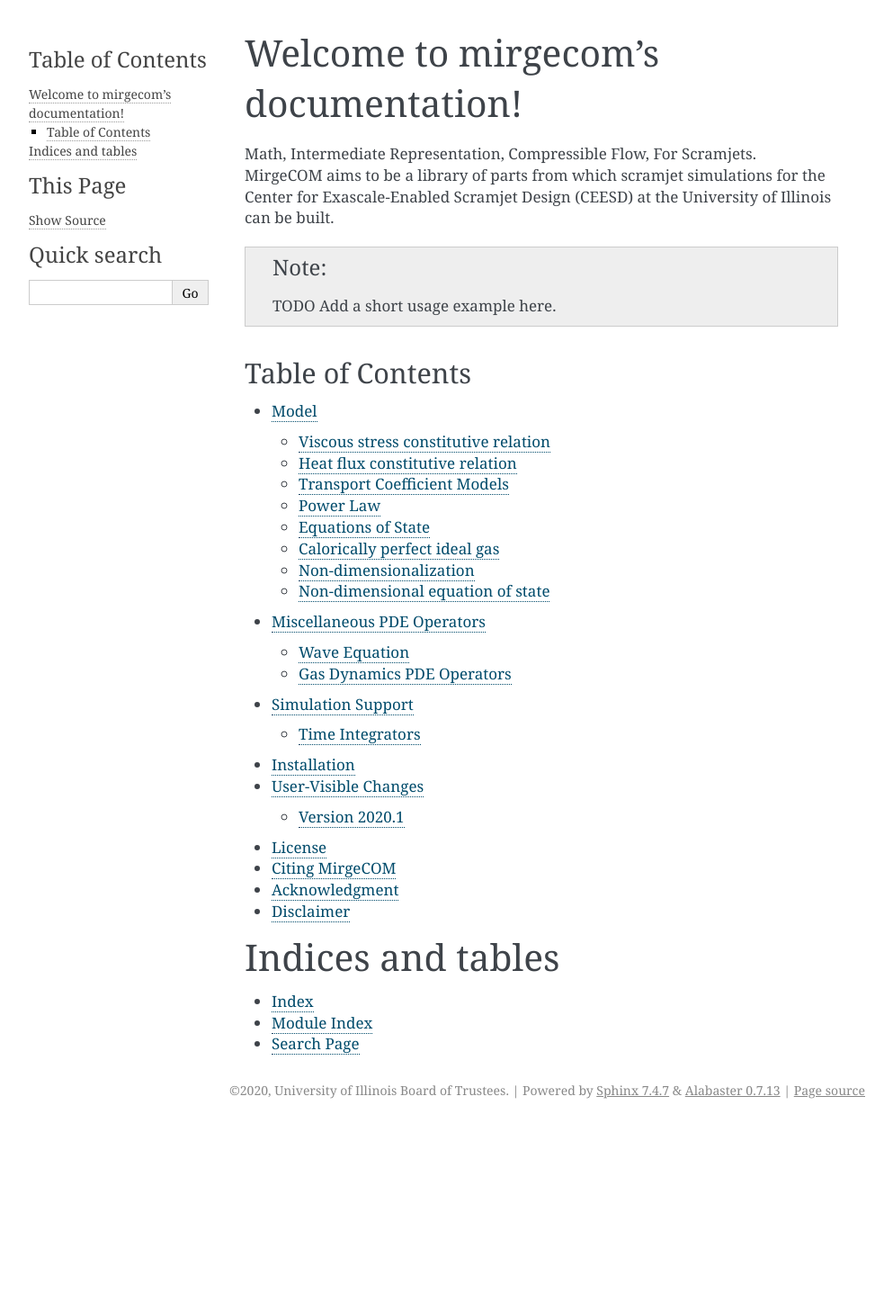
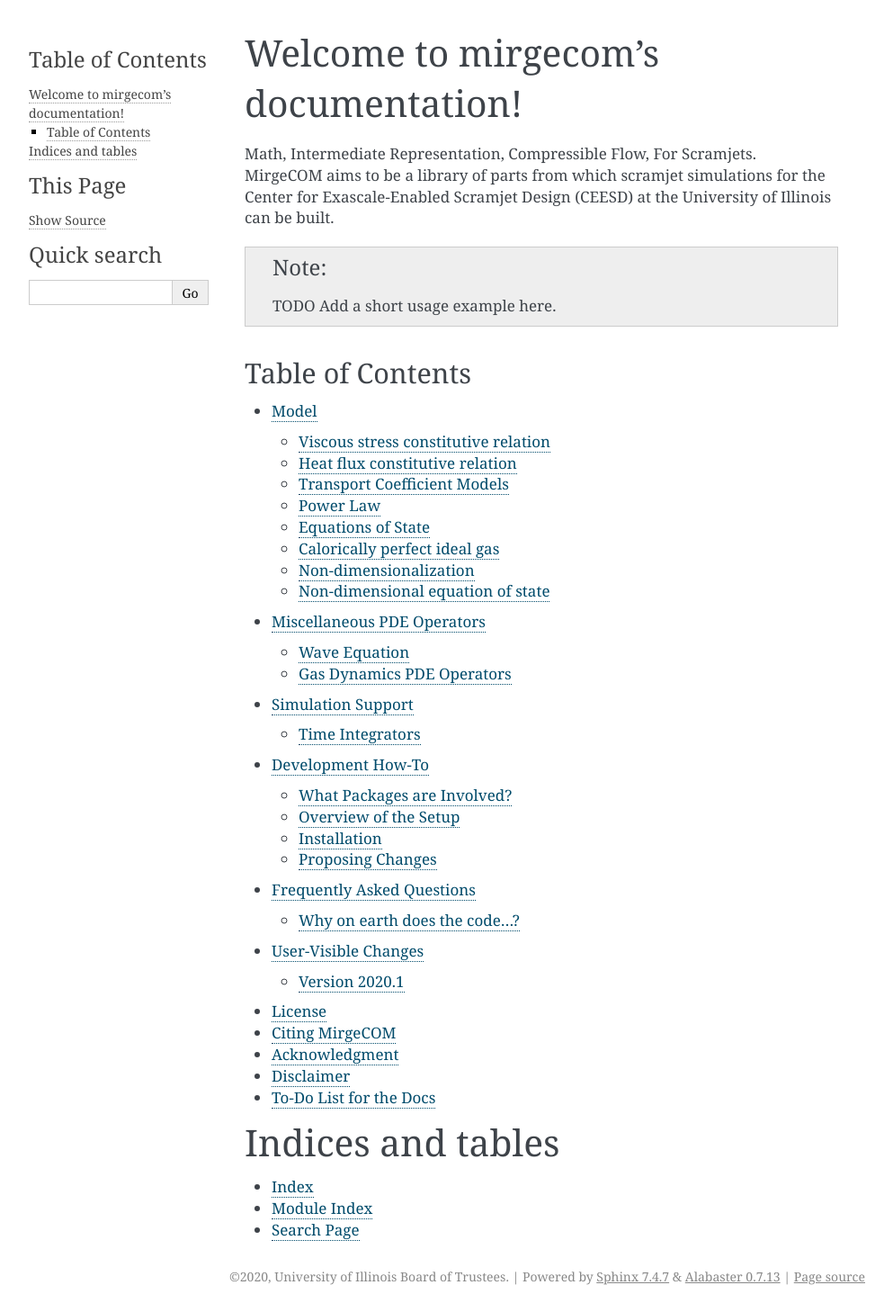
Before and after one commit to illinois-ceesd/mirgecom, a Sphinx documentation site: the page built from doc/index.rst, in a window 1280 px wide. Shown: the whole page at 90% size, without its empty margins (148-1141 px from the left). Built offline with Sphinx 7.4.7, drawn with Linux system fonts in a browser that asks for light colours; before the commit the page ends 1251 px from its top, so only the background shows below that; some of the changed lines change nothing that is shown.

Commit message:
Add stub dev docs, faq

```diff
--- a/doc/conf.py
+++ b/doc/conf.py
@@ -43,6 +43,8 @@
         "sphinx.ext.autodoc",
         "sphinx.ext.doctest",
         "sphinx.ext.napoleon",
+        "sphinx.ext.graphviz",
+        "sphinx.ext.todo",
         ]
 
 # Add any paths that contain templates here, relative to this directory.
@@ -82,5 +84,8 @@
     'https://documen.tician.de/grudge/': None,
     'https://documen.tician.de/pytato/': None,
     'http://documen.tician.de/loopy/': None,
+    'http://documen.tician.de/pytato': None,
     }
 autoclass_content = "both"
+
+todo_include_todos = True
--- /dev/null
+++ b/doc/development.rst
@@ -0,0 +1,84 @@
+Development How-To
+==================
+
+What Packages are Involved?
+---------------------------
+
+:mod:`mirgecom` relies on a number of other packages to do its job, which
+depend on each other as illustrated in this graph:
+
+.. graphviz::
+
+   digraph deps {
+        mirgecom -> meshmode;
+        grudge -> meshmode;
+        mirgecom -> grudge;
+
+        mirgecom -> loopy;
+        grudge -> loopy;
+        meshmode -> loopy;
+
+        meshmode -> pyopencl;
+        loopy -> pyopencl;
+
+        meshmode -> modepy;
+
+        mirgecom -> pymbolic;
+        loopy -> pymbolic;
+   }
+
+What do these pacakges do?
+
+.. todo::
+
+   Write this.
+
+The source repository (and current branch) of each of these pacakges
+in use is determined by the file
+`requirements.txt in mirgecom <https://github.com/illinois-ceesd/mirgecom/blob/master/requirements.txt>`__.
+
+Overview of the Setup
+---------------------
+
+The `emirge repository <https://github.com/illinois-ceesd/emirge>`__ contains some
+scripts to help with installation and simultaneously has its checkout serve as a root
+directory for development.
+
+.. todo:
+
+    - Conda environment
+    - Editable installation
+
+Installation
+------------
+
+See the installation instructions for the `emirge
+<https://github.com/illinois-ceesd/emirge/>`_ installation infrastructure.
+
+.. note::
+
+    Should we move those here?
+
+Installing on Your Personal Machine
+^^^^^^^^^^^^^^^^^^^^^^^^^^^^^^^^^^^
+
+.. note::
+
+    These instructions work on macOS or Linux. If you have a Windows machine, try
+    `WSL <https://docs.microsoft.com/en-us/windows/wsl/install-win10>`__.
+    If that works, please submit a pull request updating this documentation
+    with a procedure that worked for you.
+
+Installing on a Cluster/DOE Machine
+^^^^^^^^^^^^^^^^^^^^^^^^^^^^^^^^^^^
+
+.. todo::
+
+   Write this.
+
+Proposing Changes
+-----------------
+
+.. todo::
+
+   Write this.
--- /dev/null
+++ b/doc/faq.rst
@@ -0,0 +1,39 @@
+Frequently Asked Questions
+==========================
+
+.. note::
+
+   Have a question? Create a pull request adding the question to this file and tag
+   one of the developers in the pull request to get them to add an answer. Thanks!
+
+Why on earth does the code...?
+------------------------------
+
+Why does everything go through :mod:`loopy`?
+^^^^^^^^^^^^^^^^^^^^^^^^^^^^^^^^^^^^^^^^^^^^
+- We don't quite know what execution hardware we'll target, and even if we did, the
+  answer to that might change over time. As of this writing, it's likely that at
+  least GPUs by Nvidia, Intel, and AMD are in the mix. But large-vector ARM
+  CPUs are not out of the question.
+
+  Loopy lets us generate code for all these :class:`~loopy.target.Target`\ s (e.g.
+  CUDA, OpenCL) with ease.
+
+- Likely, the loop structure for efficient code will not look the same on each
+  machine. (E.g. because of vectorization, or GPU threads/blocks, or...) So we need a
+  tool that lets us write reasonably readable code while being able to
+  rewrite/transform that code to suit the loop structure that the machine likes.
+  That tool is :mod:`loopy`.
+
+- If we allowed some code to sidestep :mod:`loopy`, then all of those functions would
+  have to be performed separately, and likely by hand, for that piece of code, which
+  is likely not feasible.
+
+What's the point of array contexts?
+^^^^^^^^^^^^^^^^^^^^^^^^^^^^^^^^^^^
+Arrays are the central large-scale data structure that :mod:`mirgecom` operates on.
+:class:`meshmode.array_context.ArrayContext` allows us flexibility in how those are
+created (and which ones we use) just by changing which array context we run with.
+Some array types you might choose include :class:`pyopencl.array.Array`\ s on the GPU
+through OpenCL, or :class:`~pytato.Array` lazily-evaluated arrays through
+:mod:`pytato`.
--- a/doc/index.rst
+++ b/doc/index.rst
@@ -19,6 +19,8 @@
     model
     operators
     support
+    development
+    faq
     misc
 
 Indices and tables
--- a/doc/misc.rst
+++ b/doc/misc.rst
@@ -1,9 +1,3 @@
-Installation
-============
-
-See the installation instructions for the `emirge
-<https://github.com/illinois-ceesd/emirge/>`_ installation infrastructure.
-
 User-Visible Changes
 ====================
 
@@ -33,6 +27,7 @@
 
 Disclaimer
 ==========
+
 This report was prepared as an account of work sponsored by an agency of the
 United States Government.   Neither  the  United  States  Government  nor  any
 agency  thereof,  nor  any  of  their employees, makes any warranty, express or
@@ -45,3 +40,8 @@
 by the United States Government or any agency thereof.  The views and opinions
 of authors expressed herein  do  not  necessarily  state  or  reflect  those  of
 the  United  States  Government  or any  agency thereof.
+
+To-Do List for the Docs
+=======================
+
+.. todolist::
```
